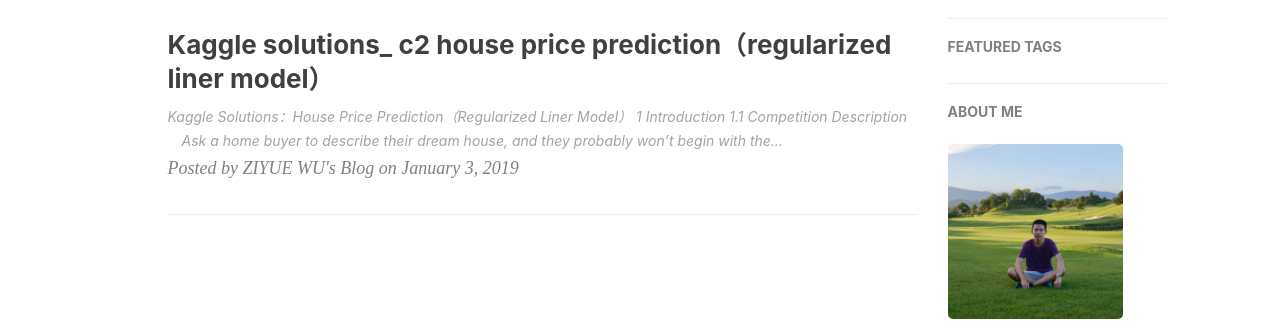
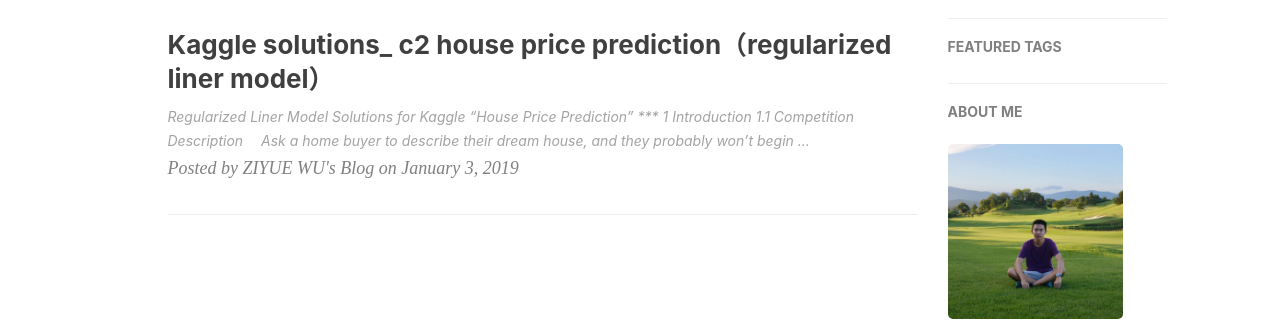
Before and after one commit to ZaccWu/ZaccWu.github.io, a Jekyll site: the page built from index.html, in a window 1280 px wide. Shown: the part 440-761 px from the top of the page. Built offline with Jekyll 4.4.1, drawn with Linux system fonts in a browser that asks for light colours; nearby versions of some CDN libraries; the list of posts is cut into pages by our own code; comment, search, counter and statistics services are not loaded.

Commit message:
Update 2019-01-03-Kaggle Solutions_ C2 House Price Prediction（Regularized Liner Model）.md

```diff
--- a/_posts/2019-01-03-Kaggle Solutions_ C2 House Price Prediction（Regularized Liner Model）.md
+++ b/_posts/2019-01-03-Kaggle Solutions_ C2 House Price Prediction（Regularized Liner Model）.md
@@ -1,5 +1,6 @@
 
-# Kaggle Solutions：House Price Prediction（Regularized Liner Model）
+# Regularized Liner Model
+Solutions for Kaggle "House Price Prediction"
 ***
 ## 1 Introduction
 ### 1.1 Competition Description
```
